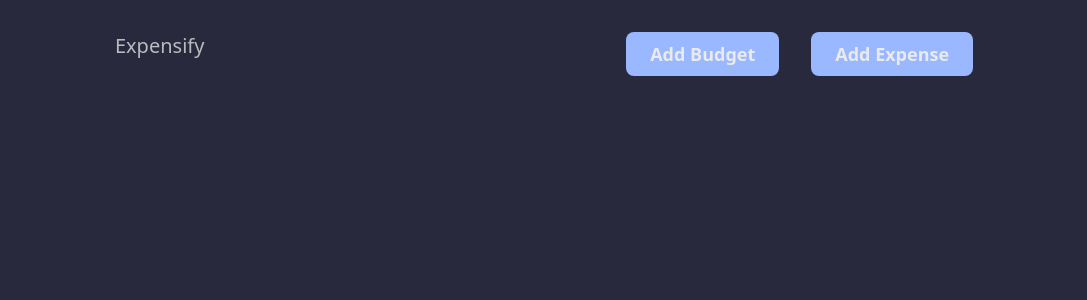
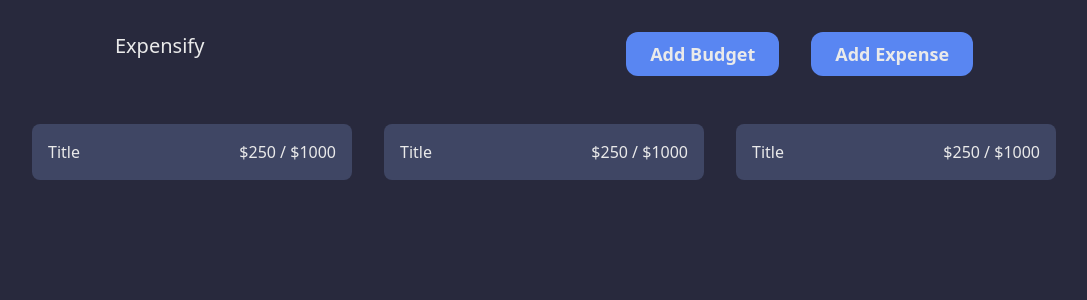
Before and after one commit to Divici/expensify, a React (Create React App) app: page / in a window 1280 px wide. Shown: the top 300 px of the page, without its empty margins (96-1183 px from the left). Built offline with nearby package versions, Linux system fonts and the light colour scheme.

Commit message:
Budget Card Started

```diff
--- a/src/App.js
+++ b/src/App.js
@@ -1,8 +1,8 @@
-import React from 'react'
+import BudgetCard from "./components/BudgetCard"
 
 const App = () => {
   return (
-    <div className='h-screen bg-blue-drk text-txt-grey'>
+    <div className='h-screen bg-blue-drk text-txt-wht'>
       <div className='py-8 flex justify-around'>
         <h1 className='text-xl'>Expensify</h1>
         <div>
@@ -11,8 +11,10 @@
         </div>
       </div>
 
-      <div className='grid grid-cols-[repeat_auto-fill_minmax(300px,_1fr)] gap-4 items-start'>
-
+      <div className='flex justify-center flex-wrap'>
+        <BudgetCard />
+        <BudgetCard />
+        <BudgetCard />
       </div>
 
     </div>
--- /dev/null
+++ b/src/components/BudgetCard.js
@@ -0,0 +1,20 @@
+const BudgetCard = () => {
+  return (
+    <div className="w-80 m-4 p-4 bg-blue-mid rounded-lg">
+        <div className="flex justify-between">
+            <div className="">Title</div>
+            <div className="">
+                $250 / <span className="">$1000</span>
+            </div>
+        </div>
+        <div className="progress">
+
+        </div>
+        <div className="tasks">
+
+        </div>
+    </div>
+  )
+}
+
+export default BudgetCard
--- a/src/index.css
+++ b/src/index.css
@@ -8,7 +8,7 @@
   }
 
   .custom-button {
-    @apply font-bold py-2 px-6 border-none outline-none cursor-pointer text-txt-wht bg-blue-hgh rounded-lg text-xs sm:text-sm md:text-base lg:text-lg xl:text-3xl
+    @apply font-bold py-2 px-6 border-none outline-none cursor-pointer text-txt-wht bg-blue-brt hover:bg-txt-wht hover:text-blue-brt  transition ease-in-out duration-200 rounded-xl text-xs sm:text-sm md:text-base lg:text-lg xl:text-3xl
   }
 
   /* ... */
--- a/tailwind.config.js
+++ b/tailwind.config.js
@@ -16,6 +16,7 @@
       'blue-drk': '#28293d',
       'blue-mid': '#3f4664',
       'blue-hgh': '#9ab8ff',
+      'blue-brt': '#5986f2',
       'red-mid': '#534050',
       'red-hgh': '#ff9a9a',
       'contrast': '#595968',
```
